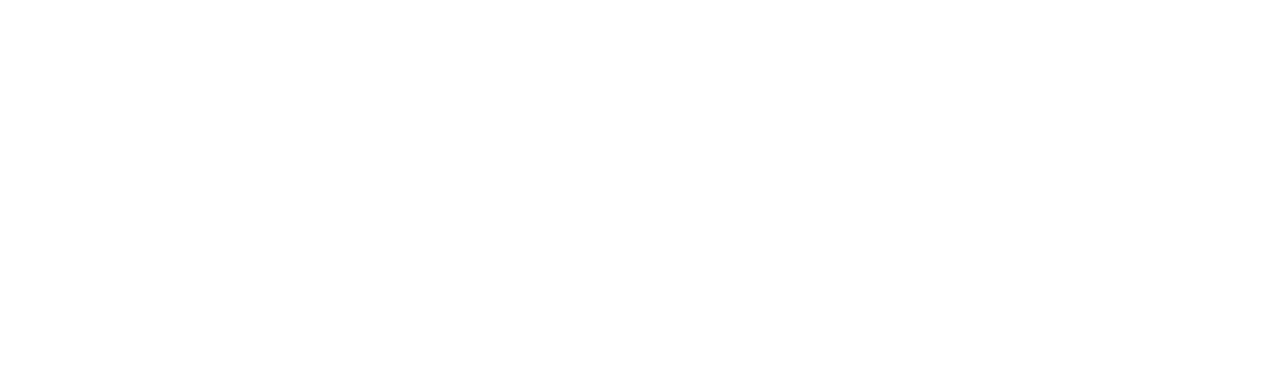
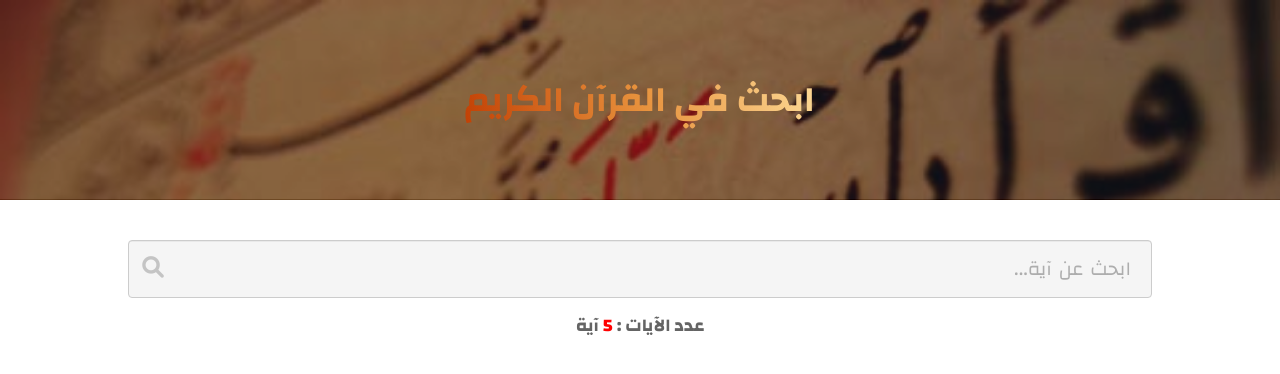
Before and after one commit to GSG-CF05/Ayah-Find, a plain HTML site: page index.html in a window 1280 px wide. Drawn offline with Linux system fonts and the light colour scheme.

Commit message:
add the header section of the site relates #3

```diff
--- a/index.html
+++ b/index.html
@@ -6,8 +6,28 @@
   <meta name="viewport" content="width=device-width, initial-scale=1.0">
   <link rel="icon" href="./images/quran.png" type="icon">
   <title>Ayah Find</title>
+  <link rel="stylesheet" href="https://cdnjs.cloudflare.com/ajax/libs/font-awesome/6.0.0-beta3/css/all.min.css"/>
+  <link rel="stylesheet" href="styles/style.css">
 </head>
 <body dir="rtl">
-
+  <header class="header">
+    <div class="overlay"></div>
+    <h1>ابحث في القرآن الكريم</h1>
+  </header>
+  <main class="main">
+    <div class="container">
+      <form>
+        <div class="search">
+          <input type="text" class="search-input" placeholder="ابحث عن آية...">
+          <button class="search-btn" type="submit">
+            <i class="fa-solid fa-magnifying-glass"></i>
+          </button>
+        </div>
+      </form>
+      <div class="results">
+        <div class="title">عدد الآيات : <span class="count">5</span> آية</div>
+      </div>
+    </div>
+  </main>
 </body>
 </html>
--- a/styles/style.css
+++ b/styles/style.css
@@ -0,0 +1,124 @@
+/* global styles */
+
+@import url('https://fonts.googleapis.com/css2?family=Changa:wght@200;300;400;500;600;700;800&display=swap');
+
+::selection {
+  background-color:rgba(128, 128, 128, 0.15);
+}
+
+* {
+  box-sizing: border-box;
+  font-family: 'Changa', sans-serif;
+}
+
+:root {
+  --primary-color: #ddd;
+  font-size: 14.5px;
+}
+
+body {
+  margin: 0;
+  padding: 0;
+  color: #646464;
+}
+
+/* header styles */
+
+.header {
+  display: flex;
+  justify-content: center;
+  align-items: center;
+  min-height: 25vh;
+  background-image: url("../images/iqra.jpg");
+  background-size: cover;
+  background-repeat: no-repeat;
+  color: var(--primary-color);
+  font-size: 1rem;
+  border-bottom: 1.5px solid rgba(0, 0, 0, 0.473);
+  position: relative;
+  margin-bottom: 5vh;
+}
+
+.header .overlay {
+  width: 100%;
+  height: 100%;
+  position: absolute;
+  top: 0;
+  left: 0;
+  opacity: 0.4;
+  background-color: #192734;
+}
+
+.header h1 {
+  z-index: 1;
+  background-clip: text;
+  color: transparent;
+  background-image: linear-gradient(75deg, #c24004, #e7913c, #fdda96);
+  background-size: 100%;
+  background-repeat: repeat;
+}
+
+/* main section styles */
+
+.main .container {
+  width: 80%;
+  margin: auto;
+}
+
+.main .container .search {
+  padding: 0.5rem 1rem 0.5rem 0.4rem;
+  border: 1px solid #ccc;
+  outline: none;
+  box-shadow: inset 0 0.5px 0.5px rgba(0, 0, 0, 0.1);
+  border-radius: 4px;
+  background-color: #f5f5f5;
+  display: flex;
+  align-items: baseline;
+  justify-content: space-between;
+  margin-bottom: 0.6rem;
+}
+
+.main .container .search .search-input{
+  font-size: 1.1rem;
+  outline: none;
+  border: none;
+  background-color: #f5f5f5;
+  flex-grow: 1;
+  caret-color: #929292;
+  color: #646464;
+}
+
+.main .container .search .search-input::placeholder {
+  font-size: 1.1rem;
+  word-spacing: 2px;
+  color: rgb(173, 173, 173);
+}
+
+.main .container .search button {
+  border: none;
+  background-color: #f5f5f5;
+  cursor: pointer;
+}
+
+.main .container .search i {
+  color: rgba(173, 173, 173, 0.685);
+  font-size: 1.2rem;
+}
+
+.main .container .results {
+  text-align: center;
+  font-weight: bold;
+}
+
+.main .container .results .count{
+  text-align: right;
+  color: red;
+}
+
+/* media queries */
+
+@media (min-width: 768px) {
+  :root {
+    font-size: 18px;
+  }
+}
```
Also changed, not shown: images/iqra.jpg (added).
